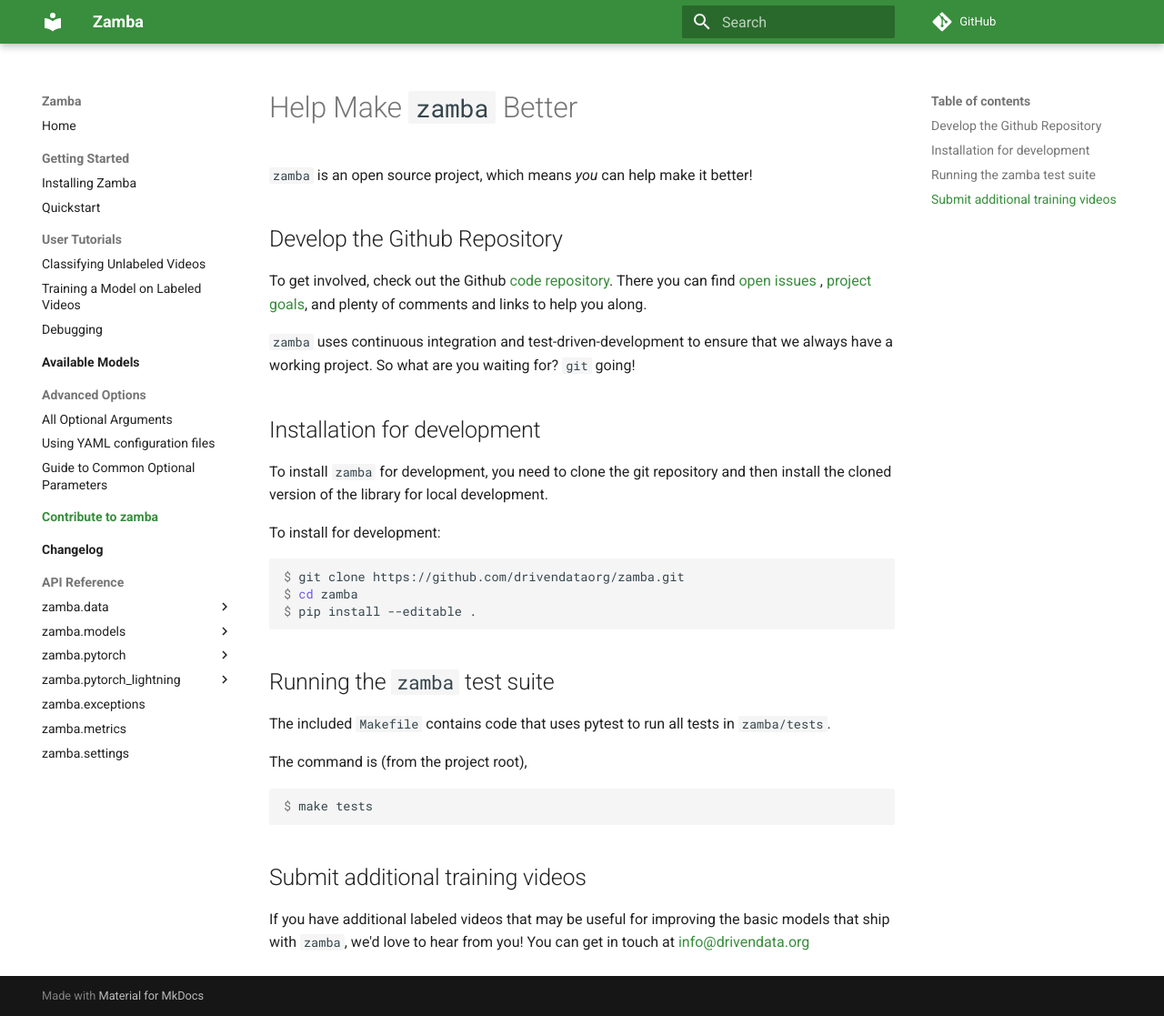
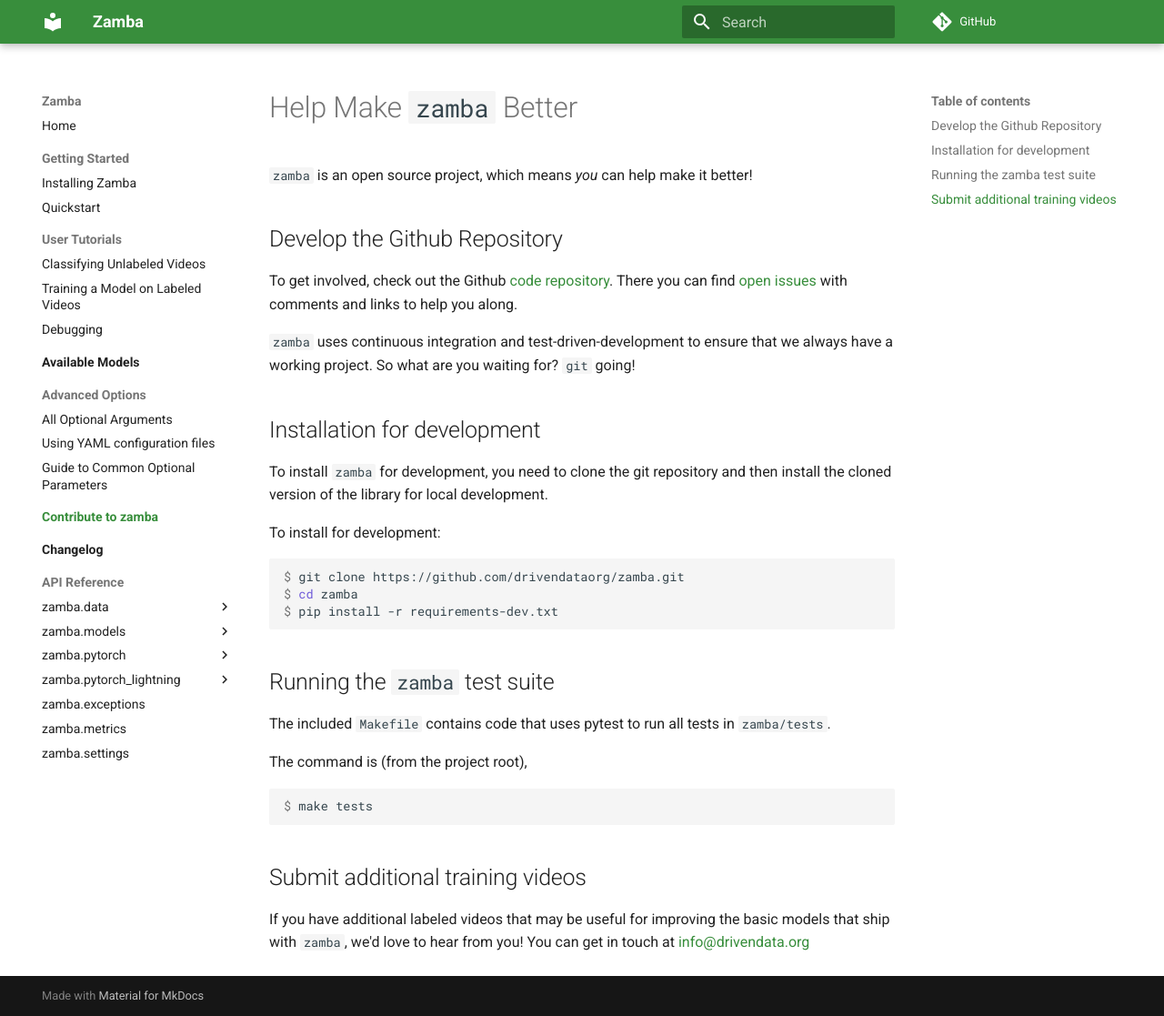
Before and after one commit to drivendataorg/zamba, an MkDocs documentation site: the page built from docs/docs/contribute/index.md, in a window 1280 px wide and 1117 px high. Shown: the whole window at 91% size. Built offline with MkDocs 1.6.1 and Material for MkDocs 9.7.7, drawn with Linux system fonts in a browser that asks for light colours; comment, search, counter and statistics services are not loaded; the version menu is left out.

Commit message:
contribute edits

````diff
--- a/docs/docs/contribute/index.md
+++ b/docs/docs/contribute/index.md
@@ -4,13 +4,9 @@
 
 ## Develop the Github Repository
 To get involved, check out the Github [code repository](https://github.com/drivendataorg/zamba).
-There you can find [open issues](https://github.com/drivendataorg/zamba/issues)
-, [project goals](https://github.com/drivendataorg/zamba/projects), and plenty
-of comments and links to help you along.
+There you can find [open issues](https://github.com/drivendataorg/zamba/issues) with comments and links to help you along.
 
-`zamba` uses continuous integration and test-driven-development to ensure
-that we always have a working project. So what are you
-waiting for? `git` going!
+`zamba` uses continuous integration and test-driven-development to ensure that we always have a working project. So what are you waiting for? `git` going!
 
 ## Installation for development
 
@@ -20,7 +16,7 @@ To install for development:
 ```console
 $ git clone https://github.com/drivendataorg/zamba.git
 $ cd zamba
-$ pip install --editable .
+$ pip install -r requirements-dev.txt
 ```
 
 ## Running the `zamba` test suite
````
